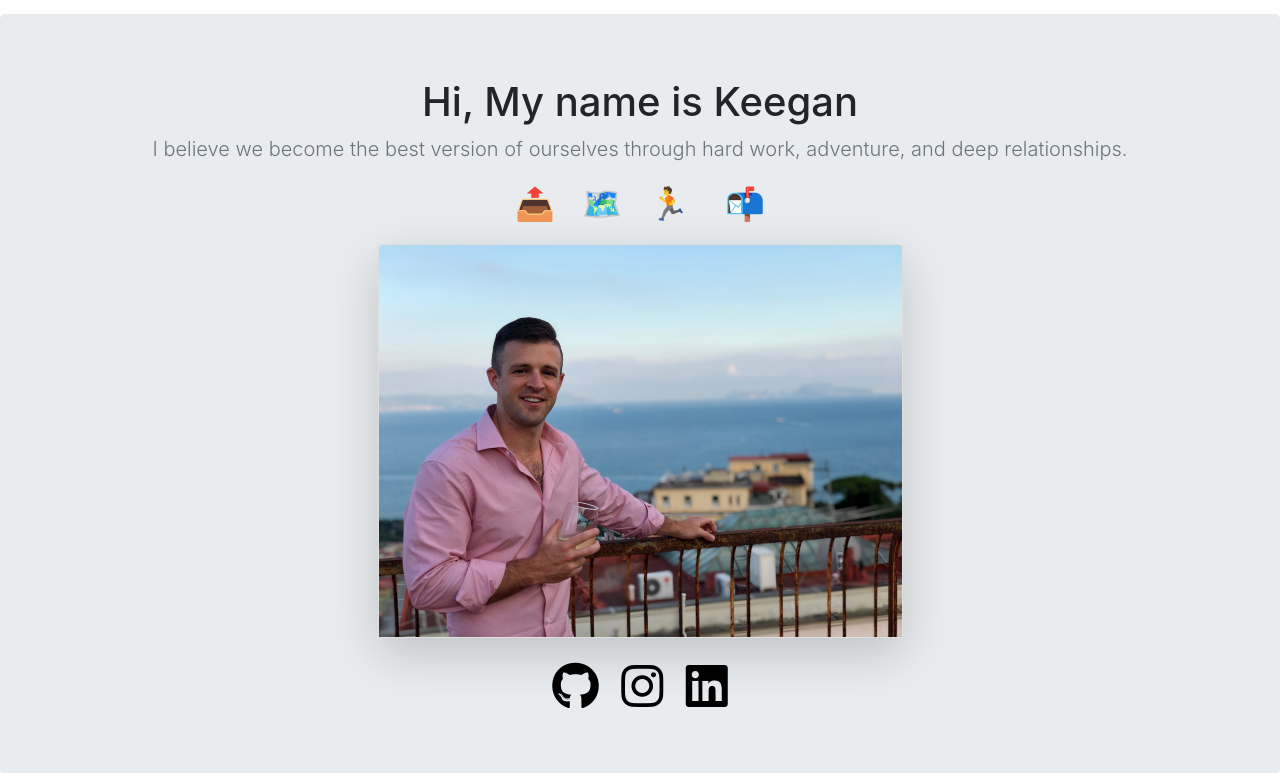
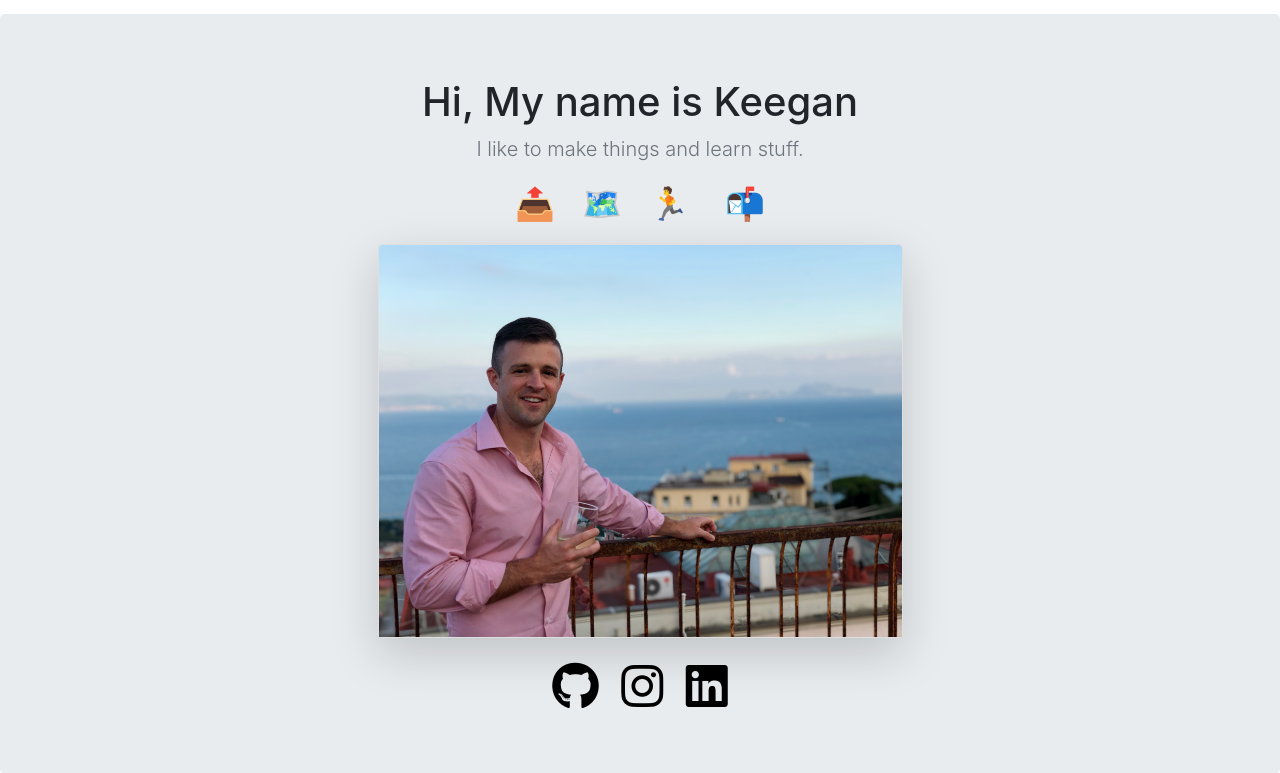
Before and after one commit to learyjk/keeganleary, a Django app: page / in a window 1280 px wide. Shown: the part 56-829 px from the top of the page. Run offline with Django 3.2, Linux system fonts and the light colour scheme; data that the repository does not hold is empty; some libraries are stand-ins or nearby versions.

Commit message:
byline updated

```diff
--- a/portfolio/templates/portfolio/index.html
+++ b/portfolio/templates/portfolio/index.html
@@ -11,7 +11,7 @@
 <section class="jumbotron text-center">
     <div class="container">
         <h1>Hi, My name is Keegan</h1>
-        <p class="lead text-muted">I believe we become the best version of ourselves through hard work, adventure, and deep relationships.</p>
+        <p class="lead text-muted">I like to make things and learn stuff.</p>
         <p class="lead text-muted fa-2x">📤&nbsp;&nbsp; 🗺&nbsp;&nbsp; 🏃&nbsp;&nbsp; ‍ 📬</p>
         <div class="d-flex justify-content-center">
             <div class="col-sm-6">
```
